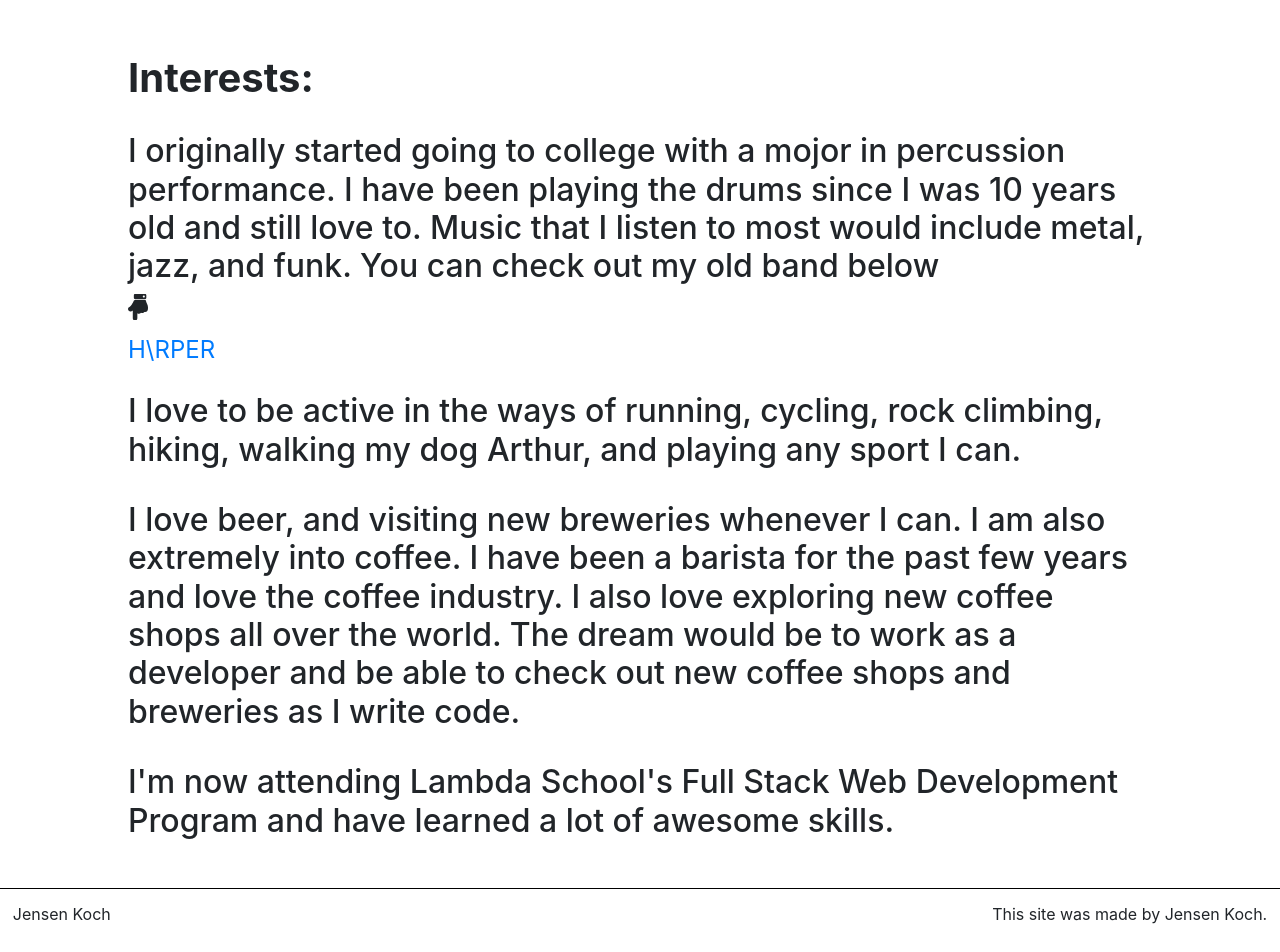
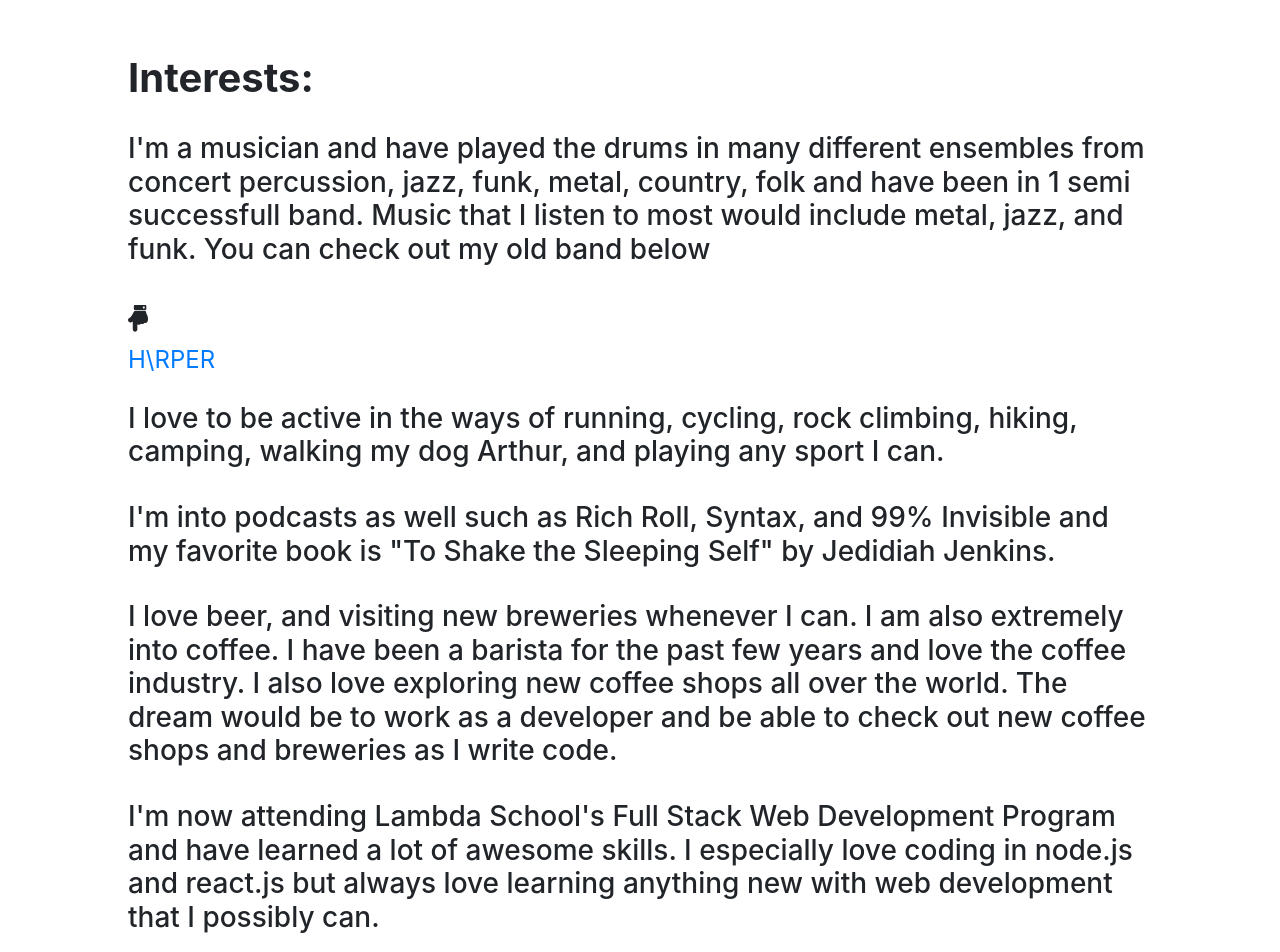
Before and after one commit to jtkoch/Portfolio-React-new, a React (Create React App) app in the folder portfolio/: page /about in a window 1280 px wide. Shown: the part 180-1132 px from the top of the page. Built offline with nearby package versions, Linux system fonts and the light colour scheme.

Commit message:
some more styling

```diff
--- a/portfolio/public/index.html
+++ b/portfolio/public/index.html
@@ -10,7 +10,6 @@
       homescreen on Android. See https://developers.google.com/web/fundamentals/engage-and-retain/web-app-manifest/
     -->
 	<link rel="manifest" href="%PUBLIC_URL%/manifest.json">
-	<link rel="shortcut icon" href="%PUBLIC_URL%/favicon.ico">
 	<!--
       Notice the use of %PUBLIC_URL% in the tags above.
       It will be replaced with the URL of the `public` folder during the build.
@@ -20,7 +19,7 @@
       work correctly both with client-side routing and a non-root public URL.
       Learn how to configure a non-root public URL by running `npm run build`.
     -->
-	<title>React App</title>
+	<title>Jensen Koch's Portfolio</title>
 </head>
 
 <body>
--- a/portfolio/src/App.js
+++ b/portfolio/src/App.js
@@ -4,11 +4,16 @@ import {Route, Link} from 'react-router-dom'
 import Container from 'react-bootstrap/Container'
 import Navbar from 'react-bootstrap/Navbar'
 import Nav from 'react-bootstrap/Nav'
+import styled from 'styled-components'
 
 import HomePage from './pages/HomePage'
 import AboutPage from './pages/AboutPage'
 import ContactPage from './pages/ContactPage'
 import Footer from './components/Footer'
+
+const Navigation = styled.div`
+  background-color: #ffbf00;
+`
 
 class App extends React.Component {
 
@@ -23,7 +28,7 @@ class App extends React.Component {
       ],
       home: {
         title: 'Jensen Koch',
-        subTitle: '"Not everything that is faced can be changed, but nothing can be changed until it is faced." -James Baldwin',
+        subTitle: 'Devour Information, Reproduce Greatness',
         text: 'Checkout my projects below'
       },
       about: {
@@ -38,8 +43,8 @@ class App extends React.Component {
   render() {
     return (
       <Container className="p-0" fluid={true}>
-
-        <Navbar className="border-bottom" bg="transparent" expand="lg">
+        <Navigation>
+          <Navbar className="border-bottom" expand="lg">
             <Navbar.Brand>Jensen Koch</Navbar.Brand>
 
             <Navbar.Toggle className="border-0" aria-controls="navbar-toggle" />
@@ -51,6 +56,7 @@ class App extends React.Component {
               </Nav>
             </Navbar.Collapse>
           </Navbar>
+        </Navigation>
 
           <Route
             path="/" exact render={() => <HomePage
--- a/portfolio/src/components/Footer.js
+++ b/portfolio/src/components/Footer.js
@@ -6,7 +6,7 @@ const StickyFooter = styled.div`
   flex-direction: row;
   justify-content: space-between;
   padding: 1%;
-  border-top: 1px solid black;
+  background-color: #ffbf00;
 `
 
 const Site = styled.div`
--- a/portfolio/src/pages/AboutPage.js
+++ b/portfolio/src/pages/AboutPage.js
@@ -33,28 +33,35 @@ function AboutPage(props) {
         <Information>
           <Interests>Interests:</Interests>
           <br></br>
-          <h2>
-            I originally started going to college with a mojor in percussion performance. I have been playing the drums since I was 10 years old and still love to. Music that I listen to
-            most would include metal, jazz, and funk. You can check out my old band below
+          <h3>
+            I'm a musician and have played the drums in many different ensembles from concert percussion, jazz, funk, metal, country, folk and have been in 1 semi successfull band.
+            Music that I listen to most would include metal, jazz, and funk. You can check out my old band below
+          <br></br>
+          <br></br>
             <Point>
               <FontAwesomeIcon class="downpoint" icon={faHandPointDown}></FontAwesomeIcon>
             </Point>
-          </h2>
+          </h3>
           <Band target="_blank" href="https://harperbandmusic.bandcamp.com/">H\RPER</Band>
           <br></br>
           <br></br>
-          <h2>
-            I love to be active in the ways of running, cycling, rock climbing, hiking, walking my dog Arthur, and playing any sport I can.
-          </h2>
+          <h3>
+            I love to be active in the ways of running, cycling, rock climbing, hiking, camping, walking my dog Arthur, and playing any sport I can.
+          </h3>
           <br></br>
-          <h2>
+          <h3>
+            I'm into podcasts as well such as Rich Roll, Syntax, and 99% Invisible and my favorite book is "To Shake the Sleeping Self" by Jedidiah Jenkins.
+          </h3>
+          <br></br>
+          <h3>
             I love beer, and visiting new breweries whenever I can. I am also extremely into coffee. I have been a barista for the past few years and love the coffee industry. I also love exploring new
             coffee shops all over the world. The dream would be to work as a developer and be able to check out new coffee shops and breweries as I write code.
-          </h2>
+          </h3>
           <br></br>
-          <h2>
-            I'm now attending Lambda School's Full Stack Web Development Program and have learned a lot of awesome skills.
-          </h2>
+          <h3>
+            I'm now attending Lambda School's Full Stack Web Development Program and have learned a lot of awesome skills. I especially love coding in node.js and react.js but always
+            love learning anything new with web development that I possibly can.
+          </h3>
 
         </Information>
     </AboutContainer>
--- a/portfolio/src/pages/ContactPage.js
+++ b/portfolio/src/pages/ContactPage.js
@@ -11,6 +11,7 @@ import styled from 'styled-components'
 
 const LetsTalk = styled.div`
   padding-top: 3%;
+  width: 100%;
 `
 
 class ContactPage extends React.Component {
@@ -74,7 +75,7 @@ formSubmit = (e) => {
           <Form className="contact-form" onSubmit={(e) => this.formSubmit(e)}>
             <Form.Group className="message">
               <Form.Label htmlFor="message-input">Your Message</Form.Label>
-              <Form.Control as="textarea" rows="5" onChange={e => this.setState({ message: e.target.value })} name="message" type="text" placeholder="Please write your message here" value={this.state.message} required />
+              <Form.Control as="textarea" rows="8" onChange={e => this.setState({ message: e.target.value })} name="message" type="text" placeholder="Please write your message here" value={this.state.message} required />
             </Form.Group>
             <Form.Group className="message">
               <Form.Label htmlFor="message-name">Your Name</Form.Label>
--- a/portfolio/src/pages/HomePage.js
+++ b/portfolio/src/pages/HomePage.js
@@ -12,7 +12,7 @@ const Home = styled.div`
     align-items: center;
     text-align: center;
     justify-content: center;
-    padding: 1%;
+    padding: 3%;
 `
 const Fonts = styled.div`
     font-size: 2rem;
```
Also changed, not shown: portfolio/src/logo.svg (deleted). Lines whose indentation alone changed are shown as unchanged.
